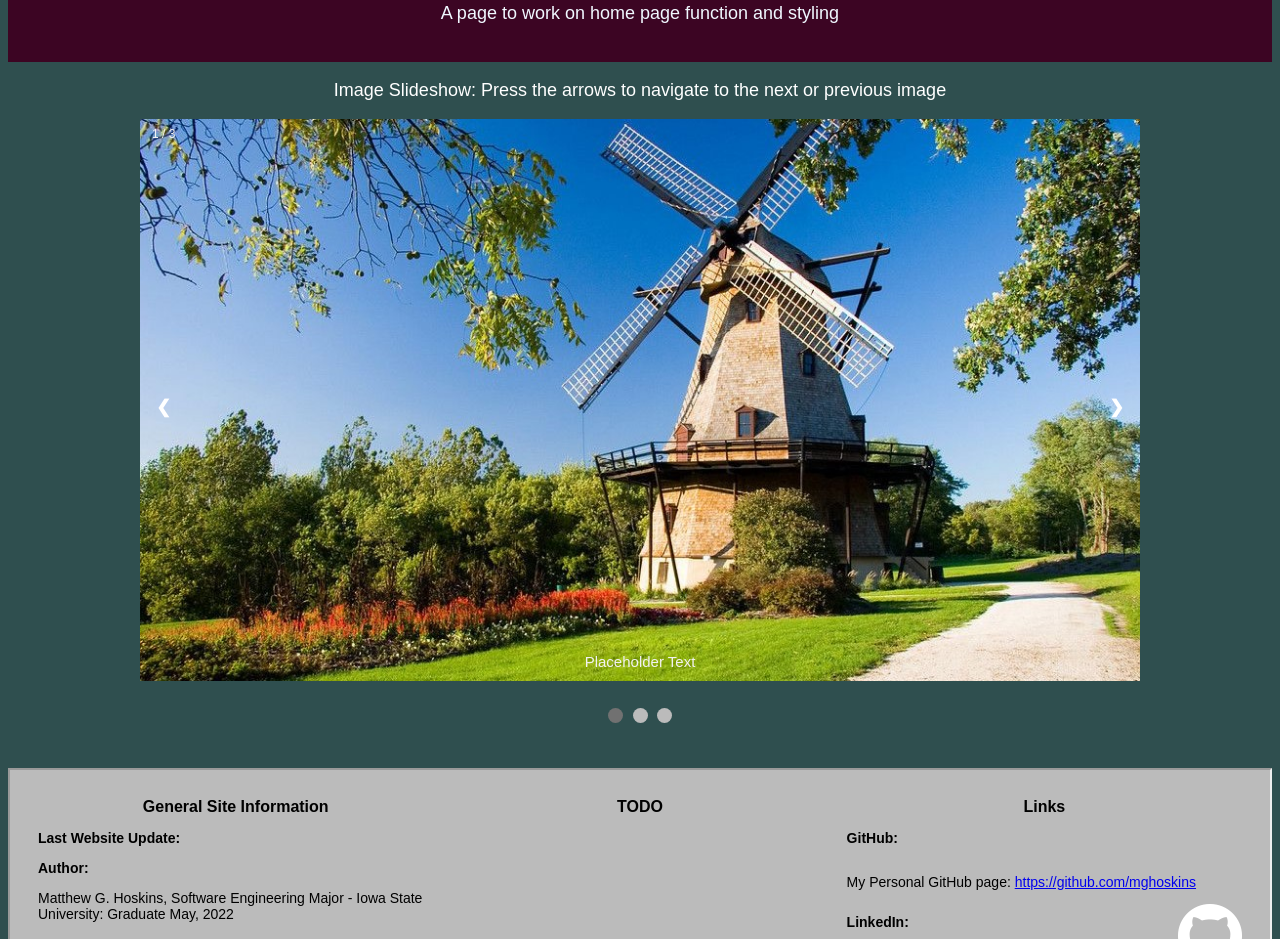
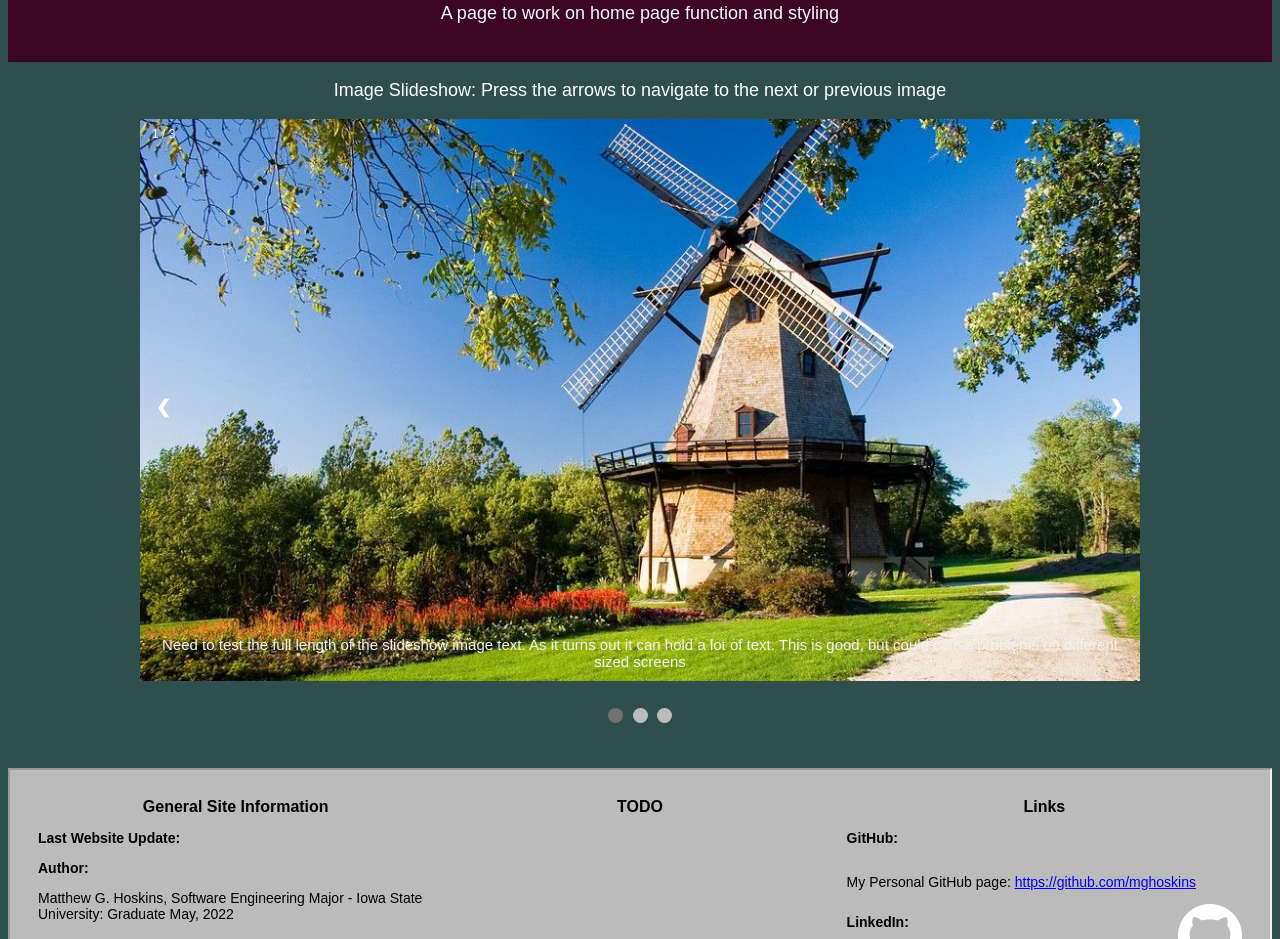
Before and after one commit to mghoskins/webWork, a website: page practice2/homepage.html in a window 1280 px wide. Shown: the part 161-1100 px from the top of the page. Drawn offline with Linux system fonts and the light colour scheme; no server answers.

Commit message:
Testing a potential formatting problem

```diff
--- a/practice2/homepage.html
+++ b/practice2/homepage.html
@@ -52,7 +52,7 @@
         <div class="mySlides fade">
             <div class="numberText">1 / 3</div>
             <img src="img/Windmill.jpg" style="width:100%" alt="windmill_slide">
-            <div class="text">Placeholder Text</div>
+            <div class="text">Need to test the full length of the slideshow image text. As it turns out it can hold a lot of text.  This is good, but could cause problems on different sized screens</div>
         </div>
 
         <div class="mySlides fade">
```
Also changed, not shown: practice2/workInProgress.html (+2 -0 lines).
